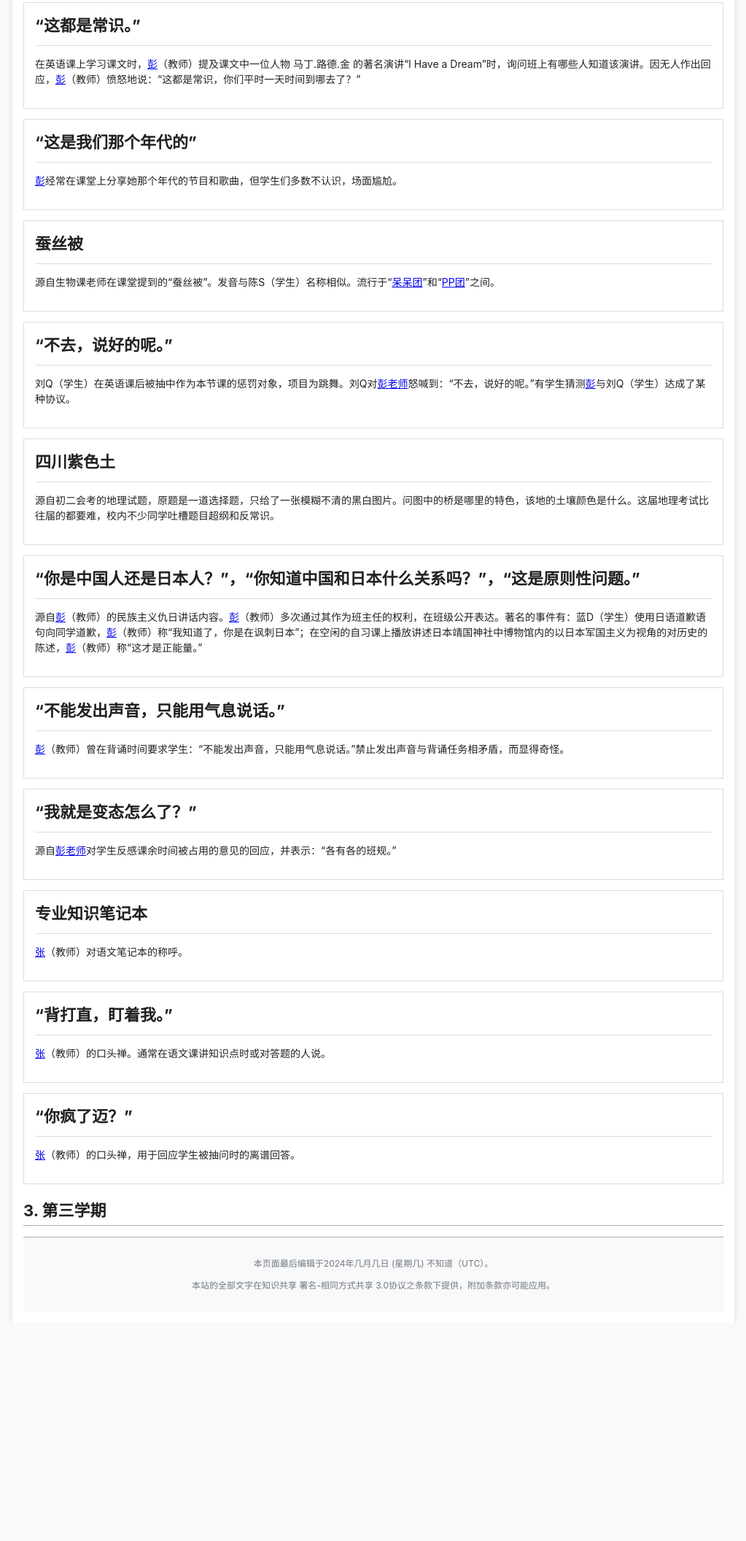
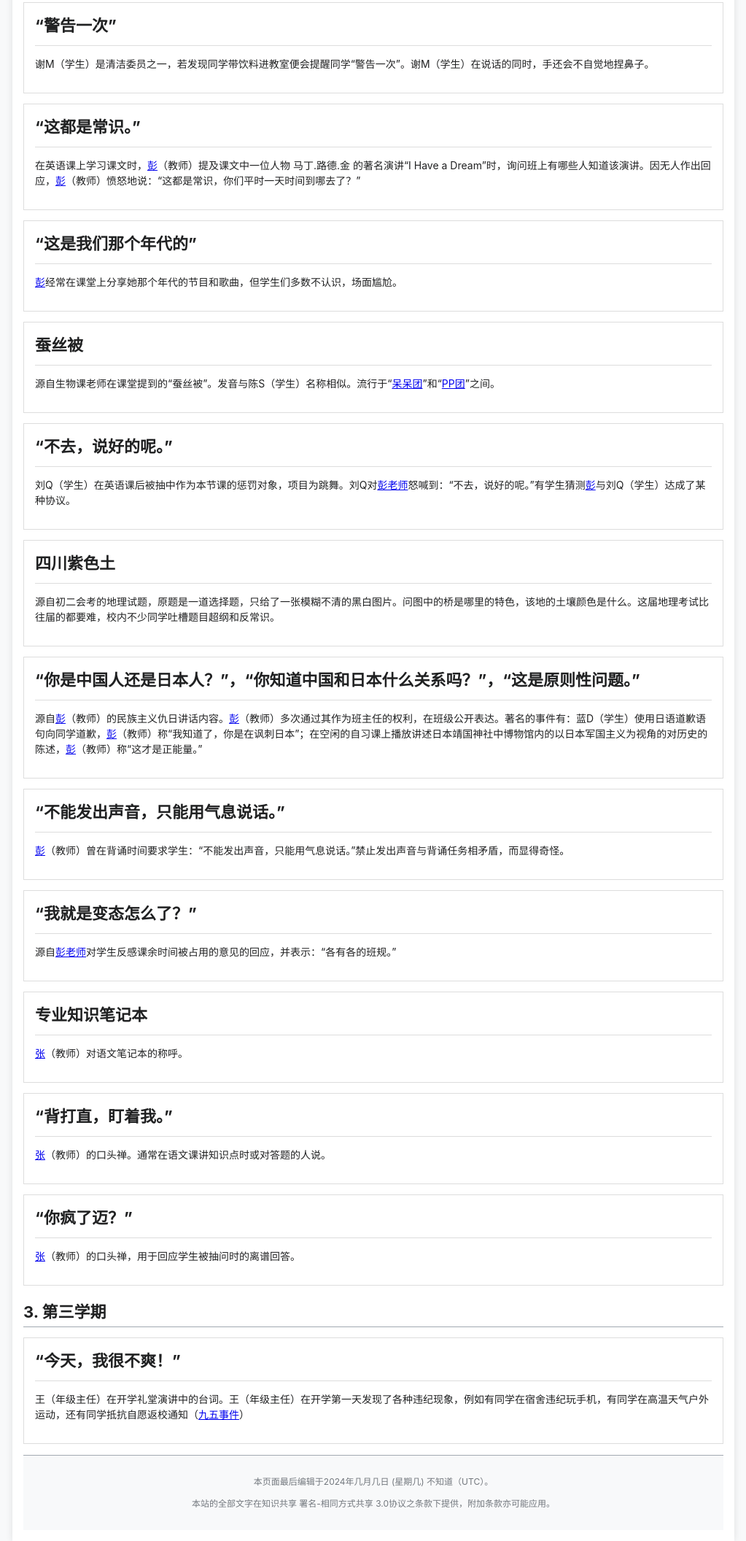
Before and after one commit to hljhlj121311/liuxy.GitHub.io, a plain HTML site: page index.html in a window 1280 px wide. Shown: the part 5399-7511 px from the top of the page at 73% size, without its empty margins (128-1151 px from the left). Before the commit the page ends 7212 px from the top, so only its background shows below. Drawn offline with Linux system fonts and the light colour scheme.

Commit message:
Update index.html

```diff
--- a/index.html
+++ b/index.html
@@ -391,6 +391,11 @@
         </div>
         <p></p>
         <div class="section">
+        <h2>“警告一次”</h2>
+        <p>谢M（学生）是清洁委员之一，若发现同学带饮料进教室便会提醒同学“警告一次”。谢M（学生）在说话的同时，手还会不自觉地捏鼻子。</p>
+        </div>
+        <p></p>
+        <div class="section">
         <h2>“这都是常识。”</h2>
         <p>在英语课上学习课文时，<a href="https://penny-github-io-7sf.pages.dev/">彭</a>（教师）提及课文中一位人物 马丁.路德.金 的著名演讲“I Have a Dream”时，询问班上有哪些人知道该演讲。因无人作出回应，<a href="https://penny-github-io-7sf.pages.dev/">彭</a>（教师）愤怒地说：“这都是常识，你们平时一天时间到哪去了？”</p>
         </div>
@@ -448,6 +453,11 @@
         <p></p>
         <h2 id="section3">3. 第三学期</h2>
         <p></p>
+        <div class="section">
+        <h2>“今天，我很不爽！”</h2>
+        <p>王（年级主任）在开学礼堂演讲中的台词。王（年级主任）在开学第一天发现了各种违纪现象，例如有同学在宿舍违纪玩手机，有同学在高温天气户外运动，还有同学抵抗自愿返校通知（<a href="https://95shijian-github-io.pages.dev/">九五事件</a>）</p>
+        </div>
+        <p></p>
 
     <div class="footer">
         <p>本页面最后编辑于2024年几月几日 (星期几) 不知道（UTC）。</p>
```
